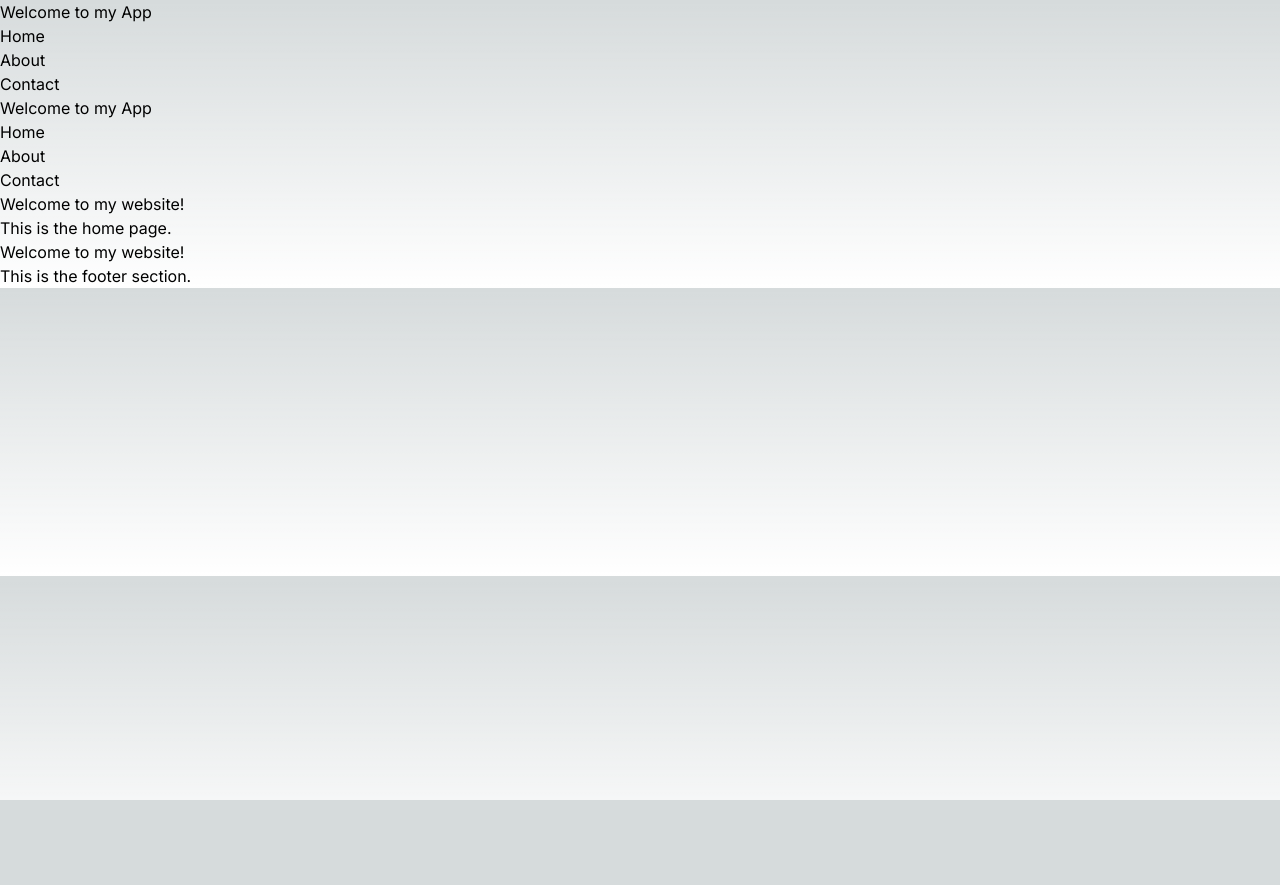
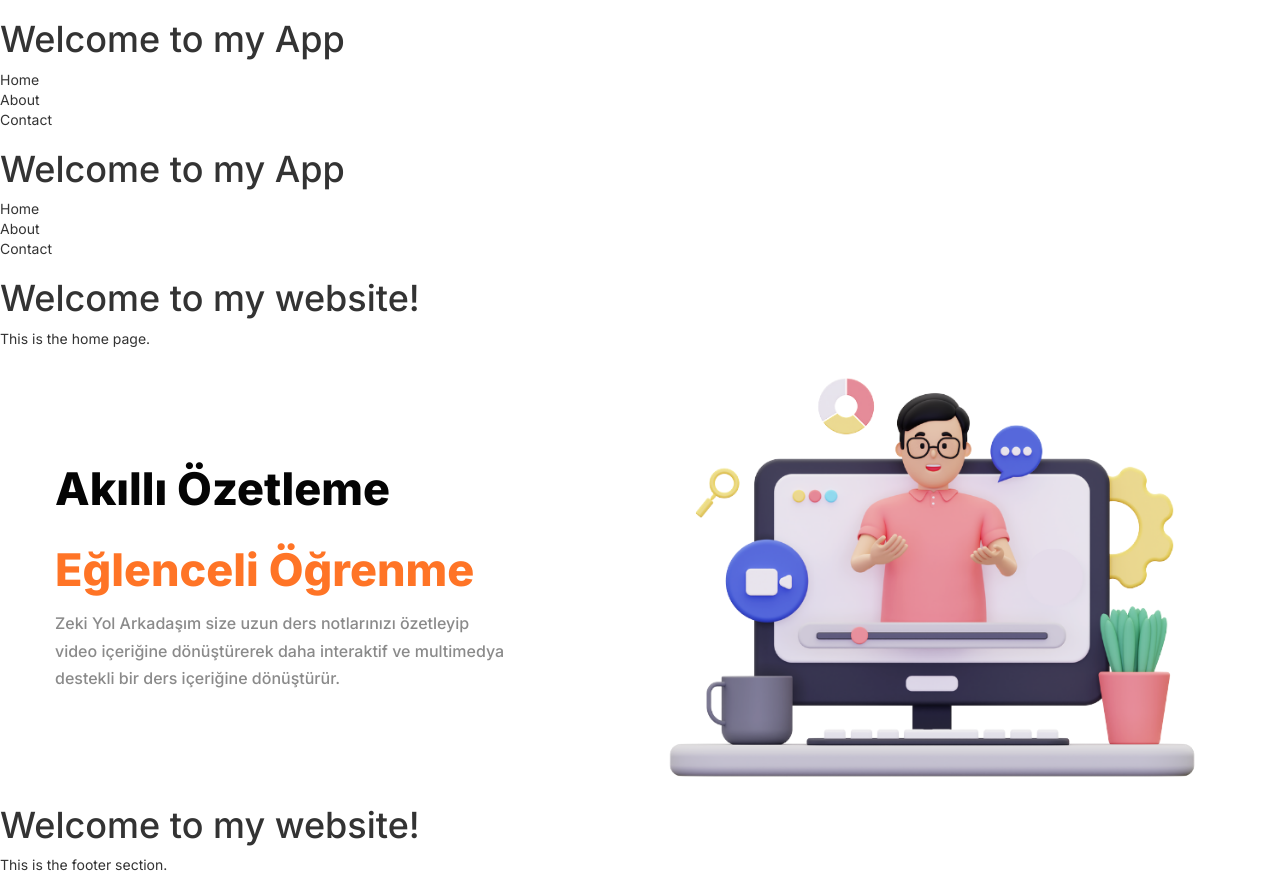
Before and after one commit to kadriyeg/my-intelligent-friend, a Next.js app: page / in a window 1280 px wide. Before the commit the page ends 800 px from the top, so only its background shows below. Built offline with nearby package versions, Linux system fonts and the light colour scheme.

Commit message:
entrance component created

```diff
--- a/src/app/components/entrance/page.jsx
+++ b/src/app/components/entrance/page.jsx
@@ -0,0 +1,29 @@
+import React from 'react';
+import './style.css';
+
+
+const EntranceComp = () => {
+    return (
+        <div className='container'>
+            <div className='row'>
+                <div className='col-sm-6'>
+                    <div className="row">
+                    <h1 className='title-black'>Akıllı Özetleme</h1>
+                    <h1 className='title-orange'> Eğlenceli Öğrenme</h1>
+                    </div>
+                    <div className="row">
+                    <p className='text'>Zeki Yol Arkadaşım size uzun ders notlarınızı özetleyip video içeriğine dönüştürerek daha interaktif
+                        ve multimedya destekli bir ders içeriğine dönüştürür.</p>
+                    </div>
+                </div>
+                <div className='col-sm-6'>
+                    <div className='teacherimg'>
+                        <img src='assets/teacher.png' alt='Image' />
+                    </div>
+                </div>
+            </div>
+        </div>
+    );
+}
+
+export default EntranceComp;
--- /dev/null
+++ b/src/app/components/entrance/style.css
@@ -0,0 +1,28 @@
+
+.title-orange{
+    color: #FF7426;
+    font-size: 45px;
+    font-style: normal;
+    font-weight: 800;
+    line-height: 135%; /* 101.25px */
+
+  }
+.title-black{
+    color: #040404;
+    font-size: 45px;
+    font-style: normal;
+    font-weight: 800;
+    line-height: 135%; /* 101.25px */
+    padding-top: 80px;
+}
+.text{
+    color: #8A8A8A;
+    font-size: 16px;
+    font-style: normal;
+    width: 450px;
+    font-weight: 500;
+    line-height: 171%; /* 47.88px */
+}
+  .teacherimg{
+    width: 100%;
+  }
--- a/src/app/page.js
+++ b/src/app/page.js
@@ -2,12 +2,13 @@
 
 import { BrowserRouter, Routes, Route } from "react-router-dom";
 import HomePage from  "./pages/home/Home";
-
+import 'bootstrap/dist/css/bootstrap.css';
 import Navbar from "./components/navbar/Navbar";
 
 function App() {
   return (
     <div>
+
       <BrowserRouter>
       <Navbar/>
       <Routes>
--- a/src/app/pages/home/Home.jsx
+++ b/src/app/pages/home/Home.jsx
@@ -2,6 +2,7 @@
 import React from 'react';
 import Navbar from '../../components/navbar/Navbar';
 import Footer from '@/app/components/footer/Footer';
+import EntranceComp from '@/app/components/entrance/page';
 
 const HomePage = () => {
     return (
@@ -9,6 +10,7 @@ const HomePage = () => {
             <Navbar></Navbar>
             <h1>Welcome to my website!</h1>
             <p>This is the home page.</p>
+            <EntranceComp></EntranceComp>
             <Footer></Footer>
         </div>
     );
```
Also changed, not shown: public/assets/teacher.png, 1 other file (tests, documents, lock files or other folders).
